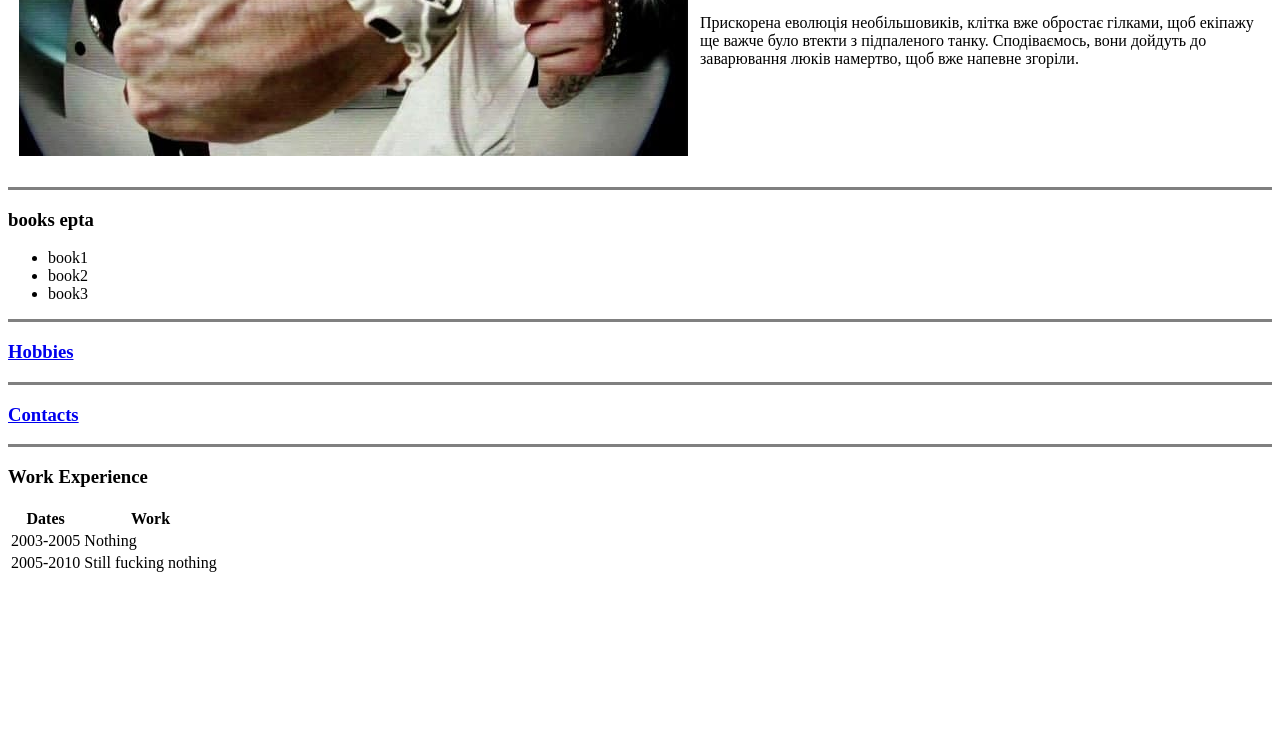
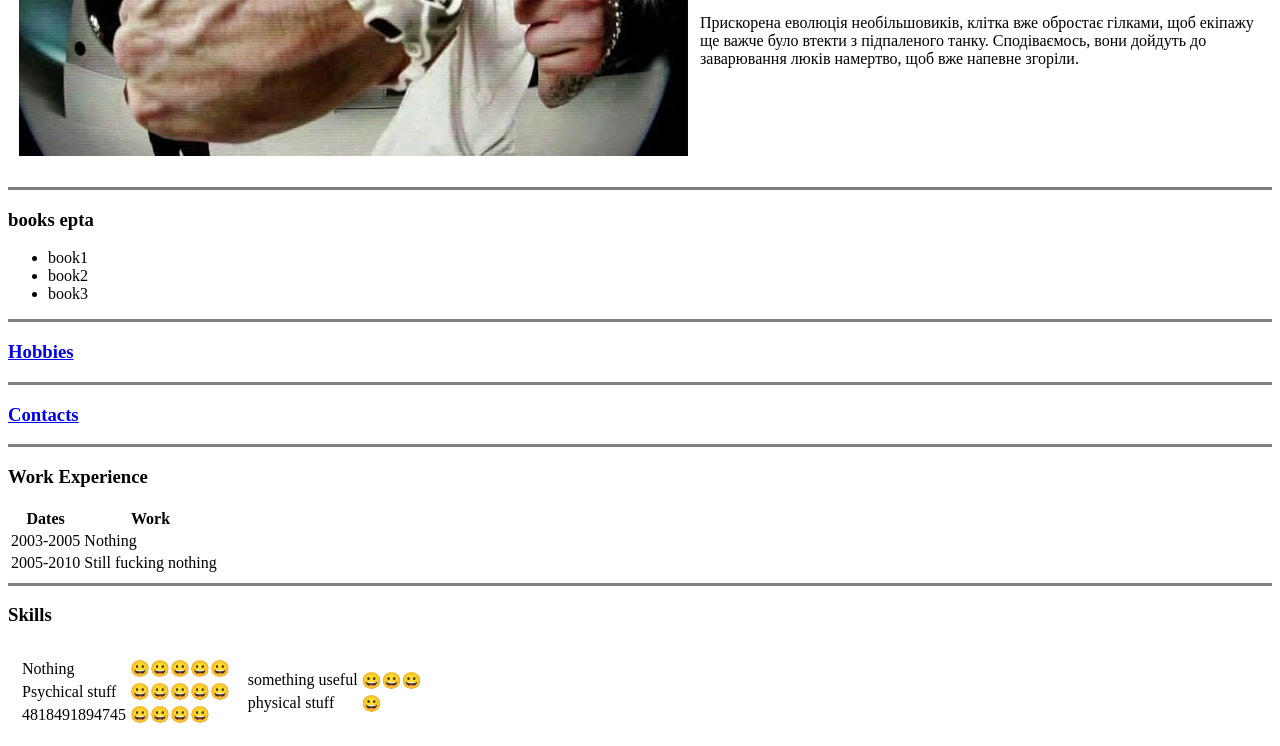
Before and after one commit to GL1NAM3SS/module1, a plain HTML site: page index.html in a window 1280 px wide. Shown: the part 231-977 px from the top of the page. Before the commit the page ends 814 px from the top, so only its background shows below. Drawn offline with Linux system fonts and the light colour scheme.

Commit message:
initial commit

```diff
--- a/index.html
+++ b/index.html
@@ -5,8 +5,6 @@
     <title>Title</title>
 </head>
 <body>
-
-
 <table cellspacing="10">
     <tr>
         <td><img src="hui eminem.jpg" alt="А МНЕ ПОРА СОСАТЬ ХУЙ"></td>
@@ -52,5 +50,39 @@
     </tr>
     </tbody>
 </table>
+<hr size="3" noshade>
+
+<h3>Skills</h3>
+<table cellspacing="10">
+    <tr>
+        <td>
+            <table>
+                <tr>
+                    <td>Nothing</td>
+                    <td>😀😀😀😀😀</td>
+                </tr>
+                <tr>
+                    <td>Psychical stuff</td>
+                    <td>😀😀😀😀😀</td>
+                </tr>
+                <tr>
+                    <td>4818491894745</td>
+                    <td>😀😀😀😀</td>
+                </tr>
+            </table>
+        </td>
+        <td>
+            <table>
+                <tr>
+                    <td>something useful</td>
+                    <td>😀😀😀</td>
+                </tr>
+                <tr>
+                    <td>physical stuff</td>
+                    <td>😀</td>
+                </tr>
+            </table>
+    </tr>
+</table>
 </body>
 </html>
```
Also changed, not shown: challenge1.html (added, +26 -0 lines), contacts.html (+12 -1 lines).
